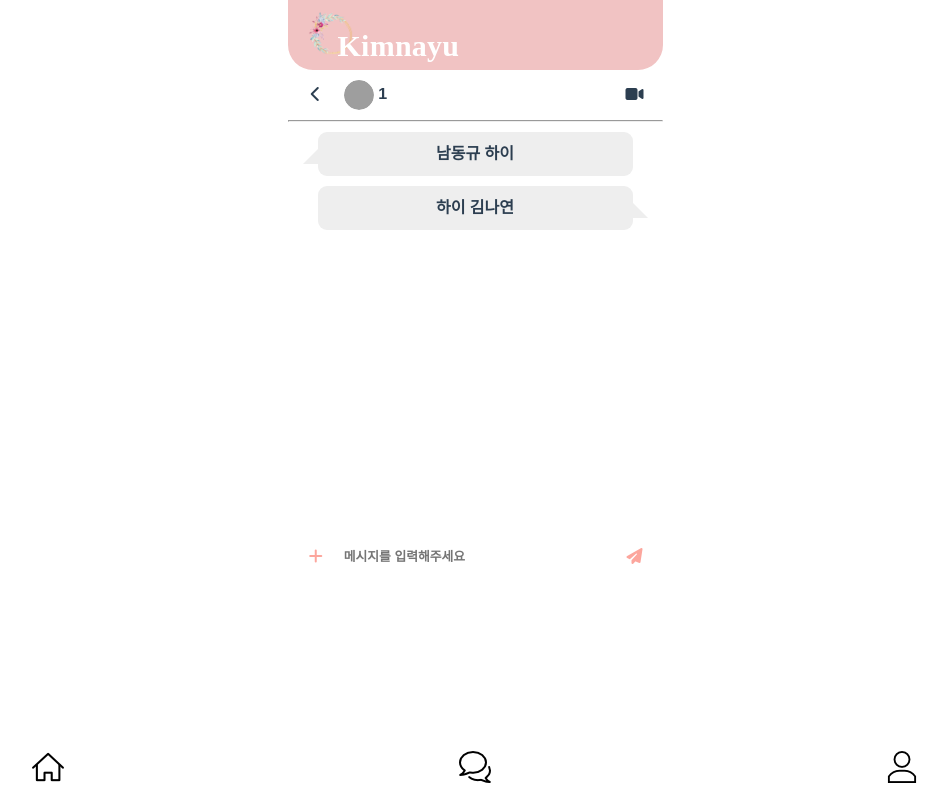
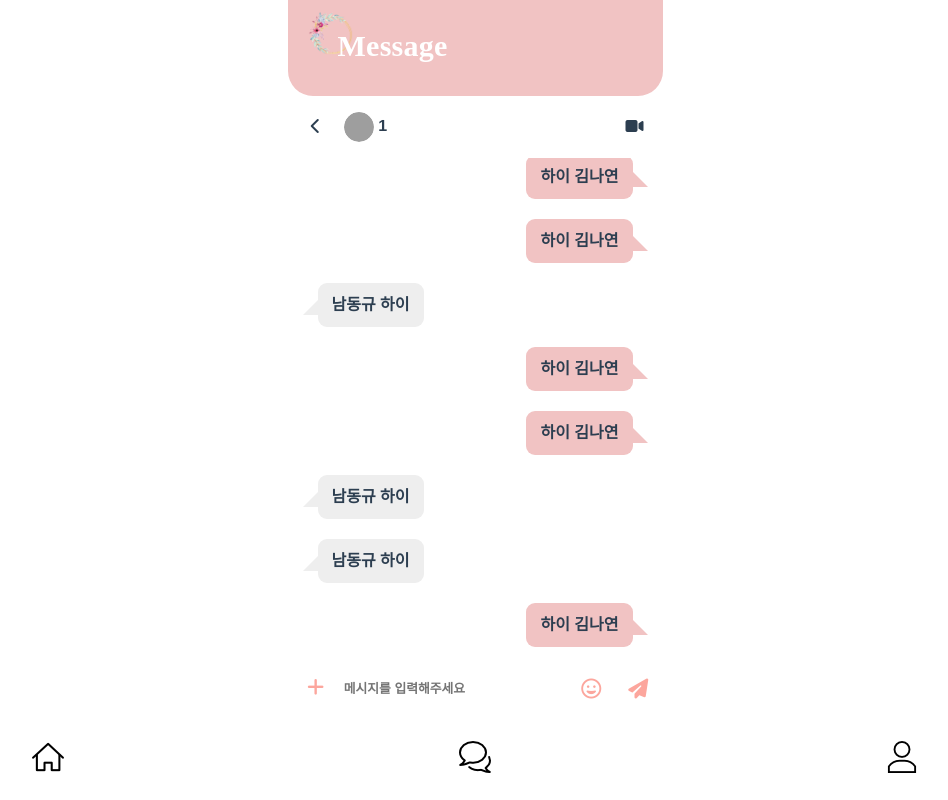
Before and after one commit to namdk1028/project3, a Vue app in the folder front/: page /chat/1 in a window 1280 px wide. Shown: the whole page, without its empty margins (165-1113 px from the left). Built offline with nearby package versions, Linux system fonts and the light colour scheme; grey boxes are pictures that could not be loaded; a web font is replaced by a local one; what vue-cookie would draw is missing.

Commit message:
[F] feat: chatroom

```diff
--- a/front/src/assets/scss/main/header.scss
+++ b/front/src/assets/scss/main/header.scss
@@ -3,7 +3,7 @@
   top: 0;
   left: 0;
   right: 0;
-  height: 60px;
+  height: 10vh;
   display: flex;
   align-items: center;
   justify-content: space-between;
--- a/front/src/assets/scss/main/navbar.scss
+++ b/front/src/assets/scss/main/navbar.scss
@@ -4,7 +4,7 @@
     bottom: 0;
     left: 0;
     right: 0;
-    height: 60px;
+    height: 10vh;
     background-color: white;
     display: flex;
     align-items: center;
--- a/front/src/components/common/Title.vue
+++ b/front/src/components/common/Title.vue
@@ -21,7 +21,7 @@ export default {
     font-style: normal;
 }
 .title {
-  height: 70px;
+  height: 12vh;
   display: flex;
   background-color: rgb(241, 195, 195);
   border-radius: 0 0 25px 25px;
--- a/front/src/components/main/Slider.vue
+++ b/front/src/components/main/Slider.vue
@@ -107,6 +107,7 @@ export default {
     justify-content: center;
     align-items: center;
     min-height: 50vh;
+    height: 70vh;
   }
 
   .swiper-container {
--- a/front/src/components/message/ChatBubble.vue
+++ b/front/src/components/message/ChatBubble.vue
@@ -1,31 +1,62 @@
 <template>
   <div>
-    <div class='chat-bubble chat-bubble--left'>
-      남동규 하이
+    <div v-if="!user" class='chat-bubble-partner'>
+      <div class='chat-bubble-left chat-bubble--left'>
+        남동규 하이
+      </div>
     </div>
-    <div class='chat-bubble chat-bubble--right'>
-      하이 김나연
+    <div v-else class='chat-bubble-user'>
+      <div class='chat-bubble-right chat-bubble--right'>
+        하이 김나연
+      </div>
     </div>
-
   </div>
 </template>
 
 <script>
 export default {
-
+  props: {
+    user: Boolean
+  },
 }
 </script>
 
 <style>
-.chat-bubble {
+.chat-bubble-user {
+  display: flex;
+  justify-content: flex-end;
+}
+.chat-bubble-partner {
+  display: flex;
+  justify-content: flex-start;
+}
+.chat-bubble-left {
   padding: 10px 14px;
   background-color: #eee;
   margin: 10px 30px;
   border-radius: 9px;
   position: relative;
-  animation: 1s ease-in;
+  /* animation: 1s ease-in; */
 }
-.chat-bubble::after {
+.chat-bubble-left::after {
+  content: '';
+  position: absolute;
+  width: 0;
+  height: 0;
+  border: 20px solid transparent;
+  top: 50%;
+  border-bottom: 0;
+  margin-top: -10px;
+}
+.chat-bubble-right {
+  padding: 10px 14px;
+  background-color: rgb(241, 195, 195);
+  margin: 10px 30px;
+  border-radius: 9px;
+  position: relative;
+  /* animation: 1s ease-in; */
+}
+.chat-bubble-right::after {
   content: '';
   position: absolute;
   width: 0;
@@ -43,7 +74,7 @@ export default {
 }
 .chat-bubble--right::after {
   right: 0;
-  border-left-color: #eee;
+  border-left-color: rgb(241, 195, 195);
   border-right: 0;
   margin-right: -15px;
 }
--- a/front/src/components/message/ChatInput.vue
+++ b/front/src/components/message/ChatInput.vue
@@ -5,6 +5,9 @@
     </div>
     <div class="chat-input-message">
       <input class="content" type="text" placeholder="메시지를 입력해주세요" >
+    </div>
+    <div class="chat-input-emoticon">
+      <i class="far fa-grin" type="button"></i>
     </div>
     <div class="chat-input-send">
       <i class="fas fa-paper-plane" type="button"></i>
@@ -25,10 +28,11 @@ export default {
 }
 .chat-input-other {
   width: 15%;
+  font-size: 1.2rem;
   color: #fca69d;
 }
 .chat-input-message {
-  width: 70%;
+  width: 60%;
   text-align: left;
   font-size: 0.8rem;
 }
@@ -36,8 +40,14 @@ export default {
   width: 100%;
   outline: none;
 }
+.chat-input-emoticon {
+  width: 12%;
+  font-size: 1.25rem;
+  color: #fca69d;
+}
 .chat-input-send {
-  width: 15%;
+  width: 13%;
+  font-size: 1.25rem;
   color: #fca69d;
 }
 </style>
--- a/front/src/views/ChatRoom.vue
+++ b/front/src/views/ChatRoom.vue
@@ -2,6 +2,7 @@
   <div>
     <Title :title="title" />
     <div class='chat'>
+      <div class='chat-header'>
         <div class='chat-back'>
           <i class="fas fa-chevron-left" type='button' @click="$router.push('/message')"></i>
         </div>
@@ -16,12 +17,19 @@
           <i class="fas fa-video" type="button"></i>
         </div>
       </div>
-    <hr>
-    <div class='chat-content'>
-      <ChatBubble />
+      <div id="app_chat_list" class='chat-content'>
+        <ChatBubble :user=user />
+        <ChatBubble :user=user />
+        <ChatBubble :user=!user />
+        <ChatBubble :user=user />
+        <ChatBubble :user=user />
+        <ChatBubble :user=!user />
+        <ChatBubble :user=!user />
+        <ChatBubble :user=user />
       </div>
       <div class="chat-input">
         <ChatInput />
+      </div>
     </div>
   </div>
 </template>
@@ -34,21 +42,34 @@ import Title from "../components/common/Title"
 export default {
   data() {
     return {
-      title:"Kimnayu"
+      title:"Message",
+      user: "True"
     }
   },
   components: {
     ChatBubble,
     ChatInput,
     Title
+  },
+  methods: {
+  },
+  mounted : function() {
+      // app_chat_list 의 변화가 발생할때마다 수행되는 영역
+
+      var objDiv = document.getElementById("app_chat_list");
+          // 채팅창 스크롤 바닥 유지
+          objDiv.scrollTop = objDiv.scrollHeight;
   }
-
 }
 </script>
 
 <style>
 .chat {
-  height: 50px;
+  height: 78vh;
+}
+
+.chat-header {
+  height: 10%;
   display: flex;
   align-items: center;
   justify-content: space-between;
@@ -61,13 +82,15 @@ export default {
     width: 70%;
   }
   .chat-feature {
-  width: 15%;;
+    width: 15%;
   }
 .chat-content {
-  height: 400px;
+  height: 80%;
+  overflow-y: auto;
+  -webkit-overflow-scrolling: touch;
 }
 .chat-input {
-  height: 50px;
+  height: 10%;
   width: 100%;
   background-color: white;
 }
--- a/front/src/views/Message.vue
+++ b/front/src/views/Message.vue
@@ -1,10 +1,18 @@
 <template>
   <div>
     <Title :title="title" />
-    <MessageEach />
-    <MessageEach />
-    <MessageEach />
-    <MessageEach />
+    <div class="message-body">
+      <MessageEach />
+      <MessageEach />
+      <MessageEach />
+      <MessageEach />
+      <MessageEach />
+      <MessageEach />
+      <MessageEach />
+      <MessageEach />
+      <MessageEach />
+      <MessageEach />
+    </div>
   </div>
 </template>
 
@@ -23,11 +31,21 @@ export default {
     Title
   },
   methods: {
+    test() {
+      console.log('check')
+    }
   },
+  mounted() {
+    this.test()
+  }
 
 }
 </script>
 
 <style>
-
+.message-body {
+  height: 78vh;
+  overflow-y: auto;
+  -webkit-overflow-scrolling: touch;
+}
 </style>
```
Lines whose indentation alone changed are shown as unchanged.
